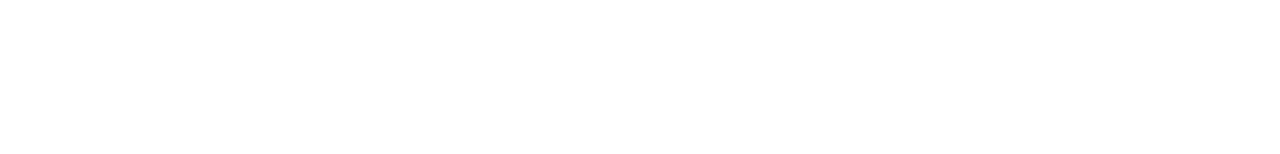
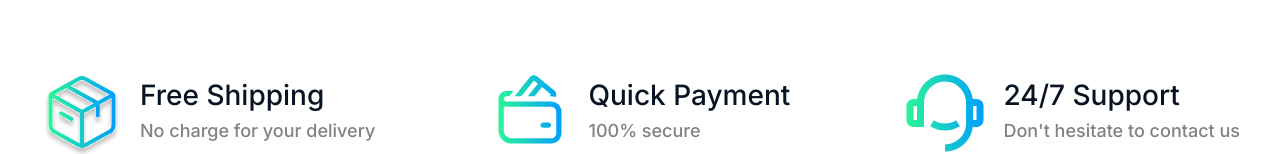
Before and after one commit to unclejames2610/interior-decor-nextjs, a Next.js app: page / in a window 1280 px wide. Shown: the part 890-1044 px from the top of the page. Before the commit the page ends 800 px from the top, so only its background shows below. Built offline with nearby package versions, Linux system fonts and the light colour scheme.

Commit message:
feat:done with services page

```diff
--- a/app/page.tsx
+++ b/app/page.tsx
@@ -1,10 +1,12 @@
 import Image from "next/image";
 import HeroPage from "./hero/page";
+import ServicesPage from "./services/page";
 
 export default function Home() {
   return (
     <div>
       <HeroPage />
+      <ServicesPage />
     </div>
   );
 }
--- a/app/services/page.tsx
+++ b/app/services/page.tsx
@@ -3,7 +3,7 @@
 
 const ServicesPage = () => {
   return (
-    <div>
+    <div id="services">
       <Services />
     </div>
   );
--- a/components/FadeIn.tsx
+++ b/components/FadeIn.tsx
@@ -7,8 +7,8 @@
   children: ReactNode;
   delay: number;
   direction: string;
-  fullWidth: boolean;
-  padding: boolean;
+  fullWidth?: boolean;
+  padding?: boolean;
 }
 
 const FadeIn: FC<FadeInProps> = ({
--- a/components/UseClientPages/Services.tsx
+++ b/components/UseClientPages/Services.tsx
@@ -2,9 +2,33 @@
 import React, { FC } from "react";
 import { services } from "@/data";
 import FadeIn from "@/components/FadeIn";
+import Image from "next/image";
 
 const Services: FC = () => {
-  return <div>Services</div>;
+  return (
+    <div className="mt-[160px] max-w-[1490px] mx-auto px-10 flex flex-col xs:flex-row gap-12 xs:gap-6 xs:justify-between w-full">
+      {services.map((service, i) => (
+        <FadeIn key={i} delay={0.2} direction="down">
+          <div className="flex flex-col lg:flex-row gap-4 w-full items-center">
+            <Image
+              src={service.icon}
+              alt=""
+              className="max-h-[84px] max-w-[84px]"
+            />
+            <div className="flex flex-col gap-1.5">
+              <h3 className="text-center lg:text-start text-2xl lg:text-[28px] text-fontBlack font-medium">
+                {service.title}
+              </h3>
+
+              <h6 className="text-center lg:text-start text-base lg:text-lg text-fontGray font-medium">
+                {service.subtitle}
+              </h6>
+            </div>
+          </div>
+        </FadeIn>
+      ))}
+    </div>
+  );
 };
 
 export default Services;
```
Also changed, not shown: data.ts (+4 -3 lines).
